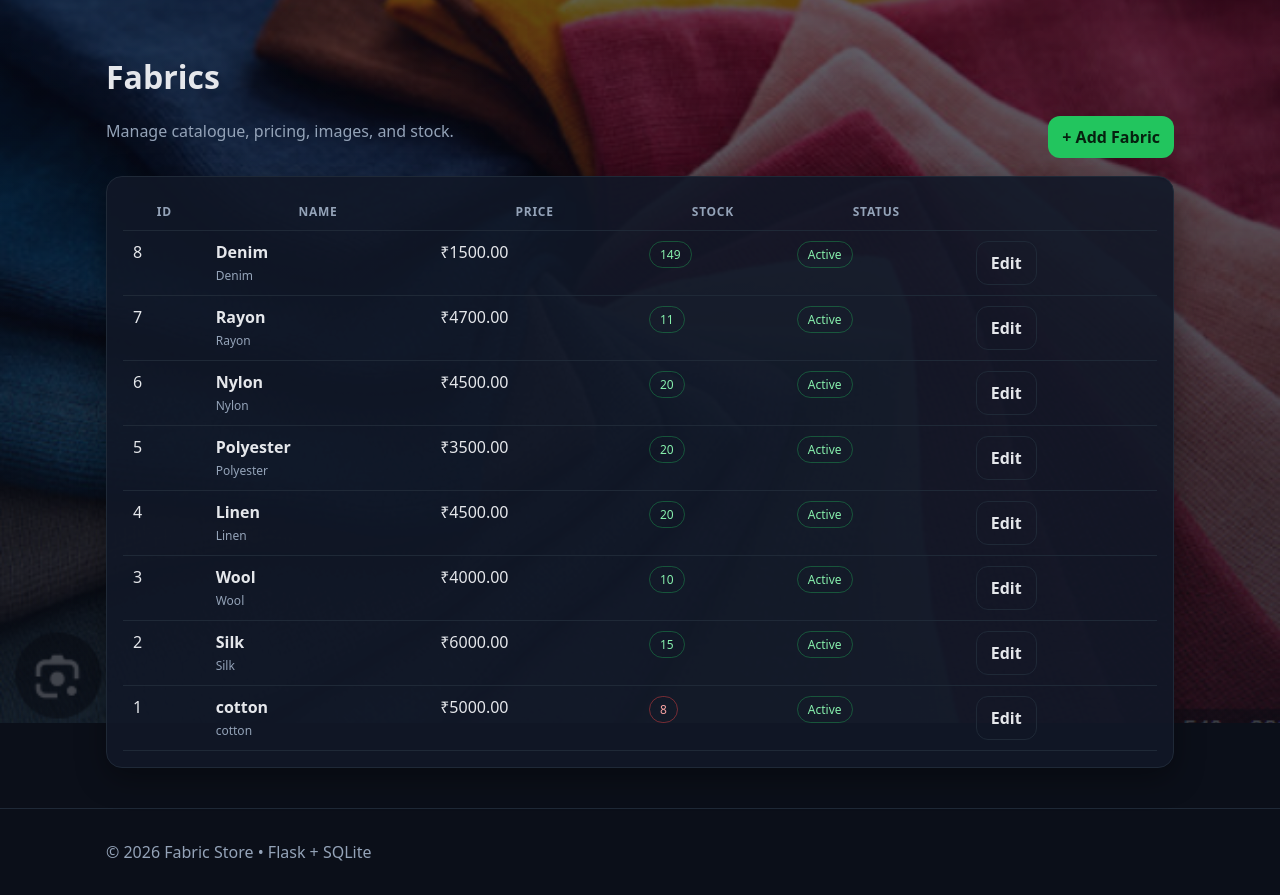
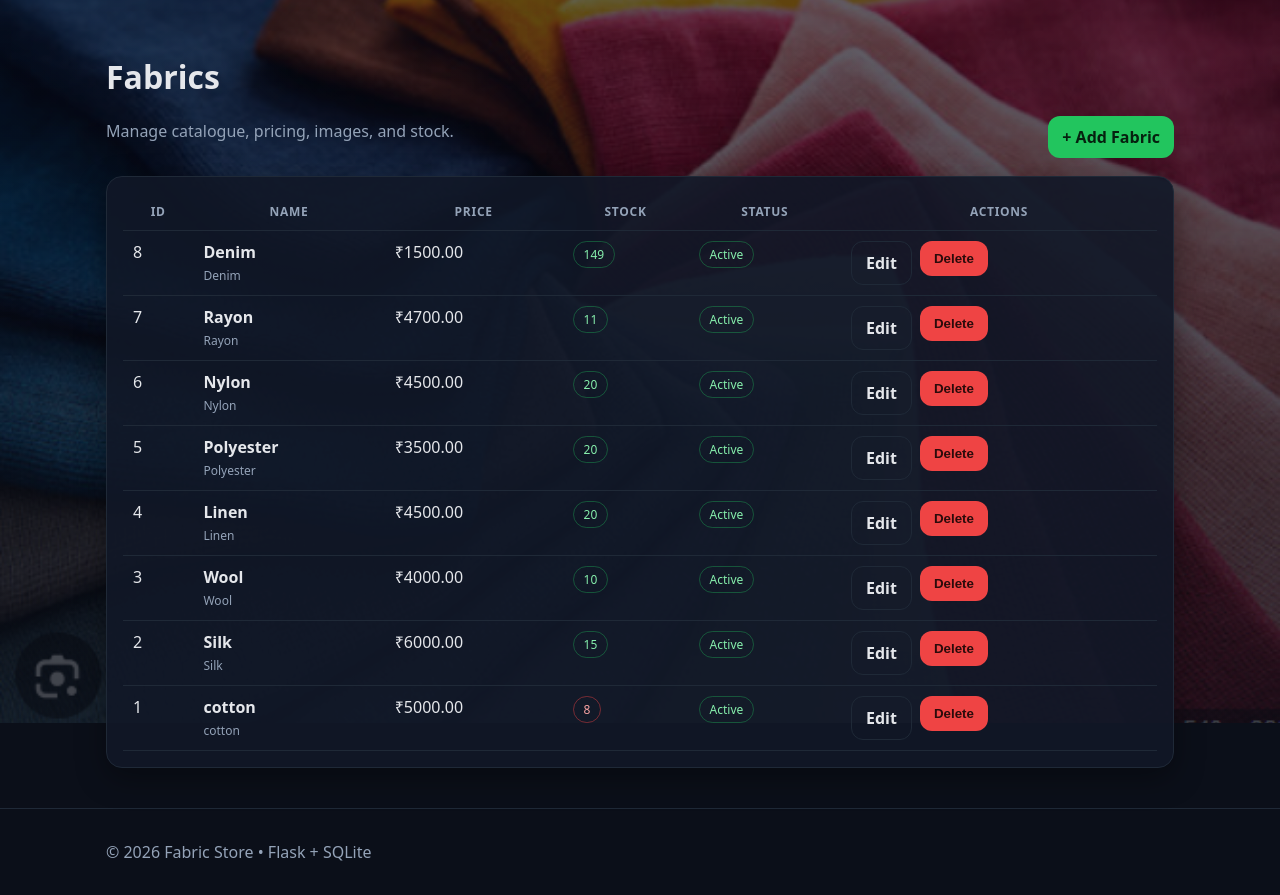
Before and after one commit to sachinkhutikar/fabric-store-management-system, a Flask app: page /admin/fabrics in a window 1280 px wide. Shown: the part 77-972 px from the top of the page. Run offline with Flask 3, Linux system fonts and the light colour scheme; a user stored in the database is signed in; data comes from the database, SQL or seed files in the repository.

```diff
--- a/fabric_store/app.py
+++ b/fabric_store/app.py
@@ -1425,7 +1425,9 @@ def create_app():
             chart_values=json.dumps(values),
         )
 
-    # Admin Fabrics
+        # Admin Fabrics
+    # -------------------- FABRICS --------------------
+
     @app.get("/admin/fabrics")
     @login_required(role="admin")
     def admin_fabrics():
@@ -1433,11 +1435,13 @@ def create_app():
         rows = conn.execute("SELECT * FROM fabrics ORDER BY id DESC").fetchall()
         conn.close()
         return render_template("admin/fabrics.html", rows=rows)
+
 
     @app.get("/admin/fabrics/add")
     @login_required(role="admin")
     def admin_fabric_add():
         return render_template("admin/fabric_form.html", fabric=None, images=[])
+
 
     @app.post("/admin/fabrics/add")
     @login_required(role="admin")
@@ -1481,6 +1485,7 @@ def create_app():
         flash("Fabric added.", "success")
         return redirect(url_for("admin_fabric_edit", fabric_id=fabric_id))
 
+
     @app.get("/admin/fabrics/edit/<int:fabric_id>")
     @login_required(role="admin")
     def admin_fabric_edit(fabric_id):
@@ -1494,6 +1499,53 @@ def create_app():
         if not f:
             abort(404)
         return render_template("admin/fabric_form.html", fabric=f, images=images)
+
+
+    # ✅ NEW: DELETE FABRIC (also deletes fabric_images + tries to delete files from disk)
+    @app.post("/admin/fabrics/<int:fabric_id>/delete")
+    @login_required(role="admin")
+    def admin_fabric_delete(fabric_id):
+        conn = db()
+
+        # get fabric + related images first (to remove files after DB delete)
+        f = conn.execute(
+            "SELECT id, image_path FROM fabrics WHERE id=?",
+            (fabric_id,),
+        ).fetchone()
+
+        if not f:
+            conn.close()
+            abort(404)
+
+        imgs = conn.execute(
+            "SELECT id, image_path FROM fabric_images WHERE fabric_id=?",
+            (fabric_id,),
+        ).fetchall()
+
+        # delete children then parent
+        conn.execute("DELETE FROM fabric_images WHERE fabric_id=?", (fabric_id,))
+        conn.execute("DELETE FROM fabrics WHERE id=?", (fabric_id,))
+        conn.commit()
+        conn.close()
+
+        # safely remove files (ignore errors)
+        def _safe_remove(rel_path):
+            if not rel_path:
+                return
+            try:
+                abs_path = os.path.join(app.root_path, rel_path)
+                if os.path.exists(abs_path):
+                    os.remove(abs_path)
+            except Exception as e:
+                print("File remove failed:", rel_path, e)
+
+        _safe_remove(f["image_path"])
+        for im in imgs:
+            _safe_remove(im["image_path"])
+
+        flash(f"Fabric #{fabric_id} deleted.", "success")
+        return redirect(url_for("admin_fabrics"))
+
 
     @app.post("/admin/fabrics/edit/<int:fabric_id>")
     @login_required(role="admin")
@@ -1548,6 +1600,22 @@ def create_app():
         flash("Fabric updated.", "success")
         return redirect(url_for("admin_fabric_edit", fabric_id=fabric_id))
 
+
+    # -------------------- ORDERS (FIXED) --------------------
+
+    @app.post("/admin/orders/<int:order_id>/delete")
+    @login_required(role="admin")
+    def admin_order_delete(order_id):
+        conn = db()
+
+        conn.execute("DELETE FROM order_items WHERE order_id = ?", (order_id,))
+        conn.execute("DELETE FROM orders WHERE id = ?", (order_id,))
+
+        conn.commit()
+        conn.close()
+
+        flash(f"Order #{order_id} deleted", "success")
+        return redirect(url_for("admin_orders"))
     # Stock In/Out
     @app.post("/admin/fabrics/<int:fabric_id>/stock-adjust")
     @login_required(role="admin")
--- a/fabric_store/templates/admin/fabrics.html
+++ b/fabric_store/templates/admin/fabrics.html
@@ -13,7 +13,14 @@
 <div class="card">
   <table class="table">
     <thead>
-      <tr><th>ID</th><th>Name</th><th>Price</th><th>Stock</th><th>Status</th><th></th></tr>
+      <tr>
+        <th>ID</th>
+        <th>Name</th>
+        <th>Price</th>
+        <th>Stock</th>
+        <th>Status</th>
+        <th>Actions</th>
+      </tr>
     </thead>
     <tbody>
       {% for f in rows %}
@@ -38,8 +45,20 @@
               <span class="pill">Hidden</span>
             {% endif %}
           </td>
-          <td>
-            <a class="btn btn-ghost" href="{{ url_for('admin_fabric_edit', fabric_id=f.id) }}">Edit</a>
+          <td style="display:flex; gap:8px; flex-wrap:wrap;">
+            <a class="btn btn-ghost" href="{{ url_for('admin_fabric_edit', fabric_id=f.id) }}">
+              Edit
+            </a>
+
+            <!-- ✅ DELETE FABRIC -->
+            <form
+              method="POST"
+              action="{{ url_for('admin_fabric_delete', fabric_id=f.id) }}"
+              onsubmit="return confirm('Delete fabric #{{ f.id }}? This cannot be undone.');"
+              style="display:inline;"
+            >
+              <button type="submit" class="btn btn-danger">Delete</button>
+            </form>
           </td>
         </tr>
       {% endfor %}
```
